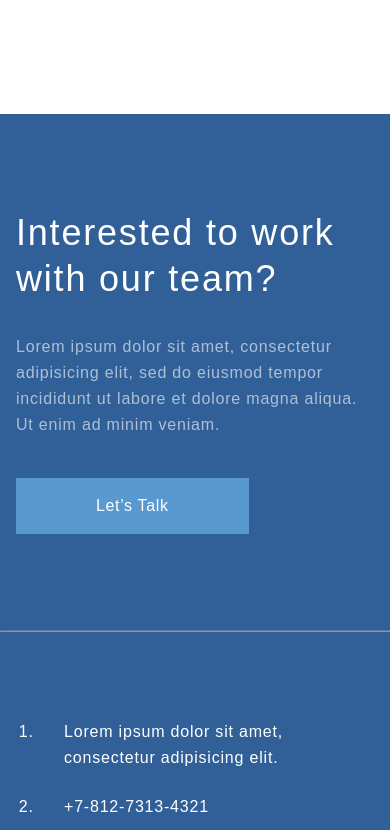
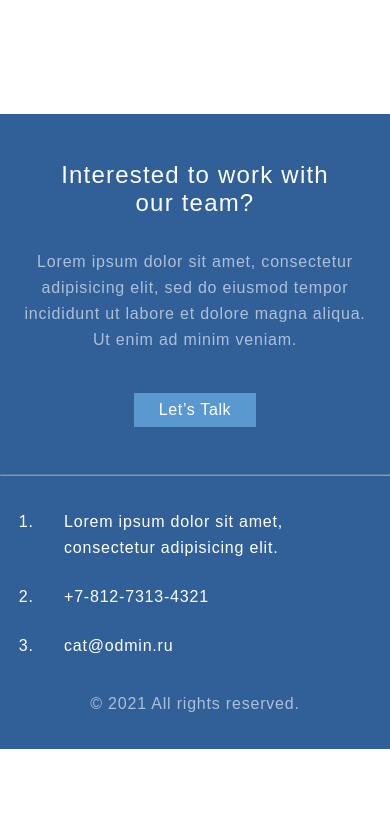
Before and after one commit to ask-sup/GB, a plain HTML site: page GB_HomeWork_7/index.html in a window 390 px wide. Shown: the part 3034-3864 px from the top of the page. After the commit the page ends 3783 px from the top, so only its background shows below. Drawn offline with Linux system fonts and the light colour scheme.

Commit message:
footer is done

```diff
--- a/GB_HomeWork_7/style.css
+++ b/GB_HomeWork_7/style.css
@@ -212,7 +212,6 @@ h1, h2, h3, h4 {
     justify-content: space-between;
     padding: 96px 114px;
     align-items: center;
-    flex-wrap: wrap;
 
 }
 
@@ -297,6 +296,35 @@ h1, h2, h3, h4 {
     .card {
         margin-bottom: 32px;
         padding-bottom: 26px;
+    }
+
+    .footer_top {
+        padding-top: 47px;
+        padding-bottom: 47px;
+
+    }
+
+    .footer_top_info {
+        flex-basis: 340px;
+        margin-bottom: 0;
+        margin-left: 92px;
+    }
+
+    .footer_top_info_heading {
+
+    }
+
+    .footer_top_button {
+        padding: 4px 25px;
+        margin-right: 92px;
+    }
+
+    .footer_bottom {
+        margin: 0 92px;
+    }
+
+    .footer_list {
+        flex-basis: 330px;
     }
 
 
@@ -396,6 +424,51 @@ h1, h2, h3, h4 {
     .project_item_child>:first-child {
         margin-right: 0;
         margin-bottom: 16px;
+    }
+
+    .footer_top {
+        flex-direction: column;
+    }
+
+    .footer_top_info {
+        margin: 0%;
+        flex-basis: unset;
+    }
+
+    .footer_top_info_heading {
+        font-size: 24px;
+        line-height: 28px;
+        text-align: center;
+        width: 75%;
+        margin: auto;
+
+    }
+
+    .footer_top_text {
+        font-size: 16px;
+        line-height: 26px;
+        text-align: center;
+    }
+
+    .footer_top_button {
+        margin: 40px 0 0 0;
+    }
+
+    .footer_bottom {
+        margin: 0;
+
+    }
+
+    .footer_bottom>ul {
+        margin-top: 10px;
+    }
+
+    .copyright_block {
+        margin-top: 32px;
+    }
+
+    .footer {
+        padding-bottom: 32px;
     }
 }
 
```
Also changed, not shown: GB_HomeWork_7/FigmaContactUs.png (deleted), GB_HomeWork_7/FigmaContactUs_DIV_ps.png (deleted), 3 other files.
